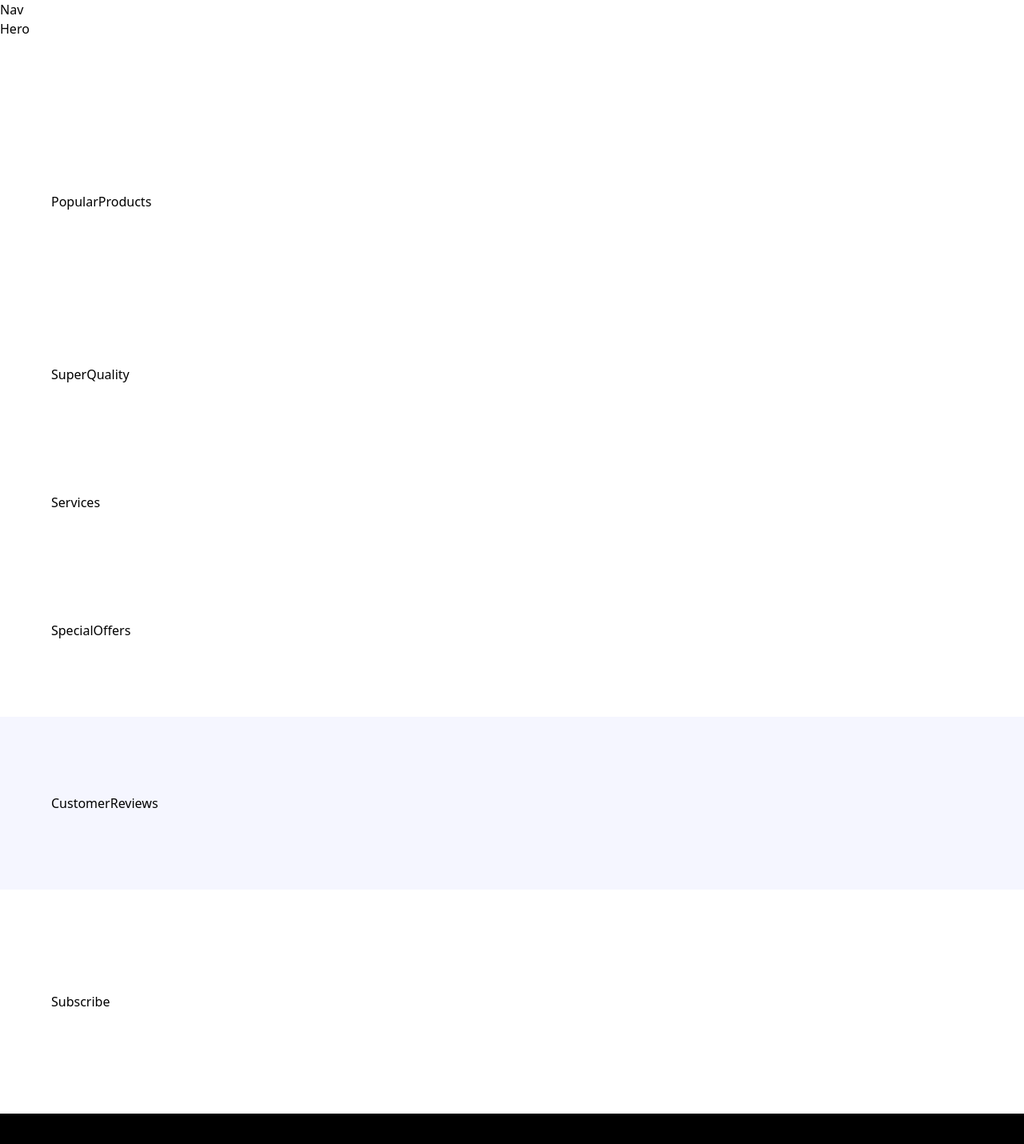
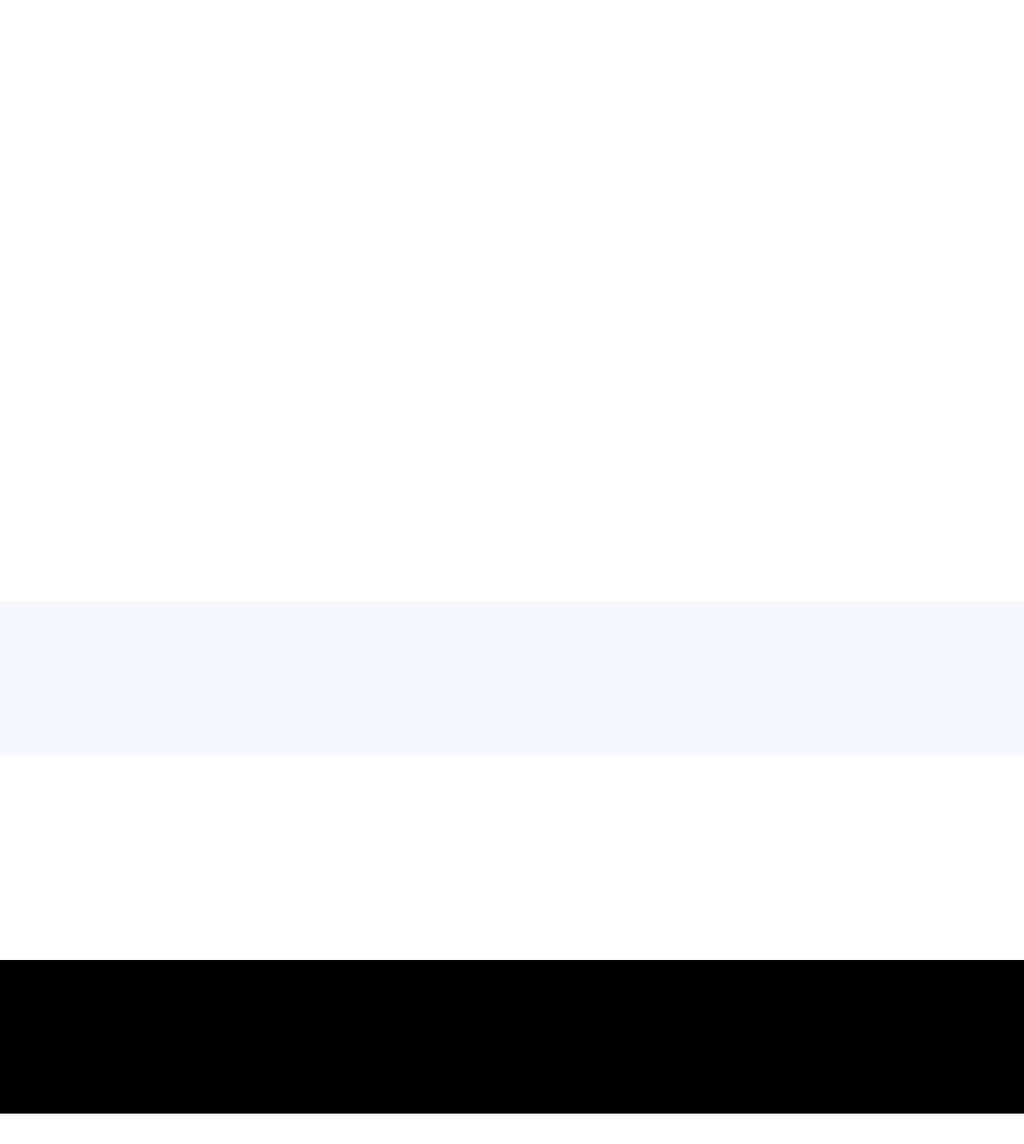
Before and after one commit to Roychen651/Nike-TailwindCSS-Site, a React (Vite) app: page / in a window 1280 px wide. Shown: the top 1430 px of the page at 80% size. After the commit the page ends 1392 px from the top, so only its background shows below. Built offline with nearby package versions, Linux system fonts and the light colour scheme; a web font is replaced by a local one.

Commit message:
initial components

```diff
--- a/src/App.jsx
+++ b/src/App.jsx
@@ -1,33 +1,42 @@
 import React from 'react'
+import Hero from './sections/Hero'
+// import Nav from './sections/Nav'
+import PopularProducts from './sections/PopularProducts'
+import SuperQuality from './sections/SuperQuality'
+import Services from './sections/Services'
+import SpecialOffers from './sections/SpecialOffers'
+import CustomerReviews from './sections/CustomerReviews'
+import Subscribe from './sections/Subscribe'
+import Footer from './sections/Footer'
 
 
 const App = () => (
 
   <main className='relative'>
-    Nav
+    {/* Nav */}
     <section className='xl:padding-1 wide:padding-r padding-b'>
-      Hero
+      <Hero/>
     </section>
     <section className='padding'>
-      PopularProducts
+      <PopularProducts/>
     </section>
     <section className='padding'>
-      SuperQuality
+      <SuperQuality/>
     </section>
     <section className='padding-x py-10'>
-      Services
+      <Services/>
     </section>
     <section className='padding'>
-      SpecialOffers
+      <SpecialOffers/>
     </section>
     <section className='padding bg-pale-blue'>
-      CustomerReviews
+      <CustomerReviews/>
     </section>
     <section className='padding-x sm:py-32 py-16 w-full'>
-      Subscribe
+      <Subscribe/>
     </section>
     <section className='padding bg-black padding-x padding-t pb-8'>
-      Footer
+      <Footer/>
     </section>
 
   </main>
--- /dev/null
+++ b/src/sections/CustomerReviews.jsx
@@ -0,0 +1,11 @@
+import React from 'react'
+
+const CustomerReviews = () => {
+  return (
+    <div>
+
+    </div>
+  )
+}
+
+export default CustomerReviews
--- /dev/null
+++ b/src/sections/Footer.jsx
@@ -0,0 +1,11 @@
+import React from 'react'
+
+const Footer = () => {
+  return (
+    <div>
+
+    </div>
+  )
+}
+
+export default Footer
--- /dev/null
+++ b/src/sections/Hero.jsx
@@ -0,0 +1,11 @@
+import React from 'react'
+
+const Hero = () => {
+  return (
+    <div>
+
+    </div>
+  )
+}
+
+export default Hero
--- /dev/null
+++ b/src/sections/PopularProducts.jsx
@@ -0,0 +1,11 @@
+import React from 'react'
+
+const PopularProducts = () => {
+  return (
+    <div>
+
+    </div>
+  )
+}
+
+export default PopularProducts
--- /dev/null
+++ b/src/sections/Services.jsx
@@ -0,0 +1,11 @@
+import React from 'react'
+
+const Services = () => {
+  return (
+    <div>
+
+    </div>
+  )
+}
+
+export default Services
--- /dev/null
+++ b/src/sections/SpecialOffers.jsx
@@ -0,0 +1,11 @@
+import React from 'react'
+
+const SpecialOffers = () => {
+  return (
+    <div>
+
+    </div>
+  )
+}
+
+export default SpecialOffers
--- /dev/null
+++ b/src/sections/Subscribe.jsx
@@ -0,0 +1,11 @@
+import React from 'react'
+
+const Subscribe = () => {
+  return (
+    <div>
+
+    </div>
+  )
+}
+
+export default Subscribe
--- /dev/null
+++ b/src/sections/SuperQuality.jsx
@@ -0,0 +1,11 @@
+import React from 'react'
+
+const SuperQuality = () => {
+  return (
+    <div>
+
+    </div>
+  )
+}
+
+export default SuperQuality
```
